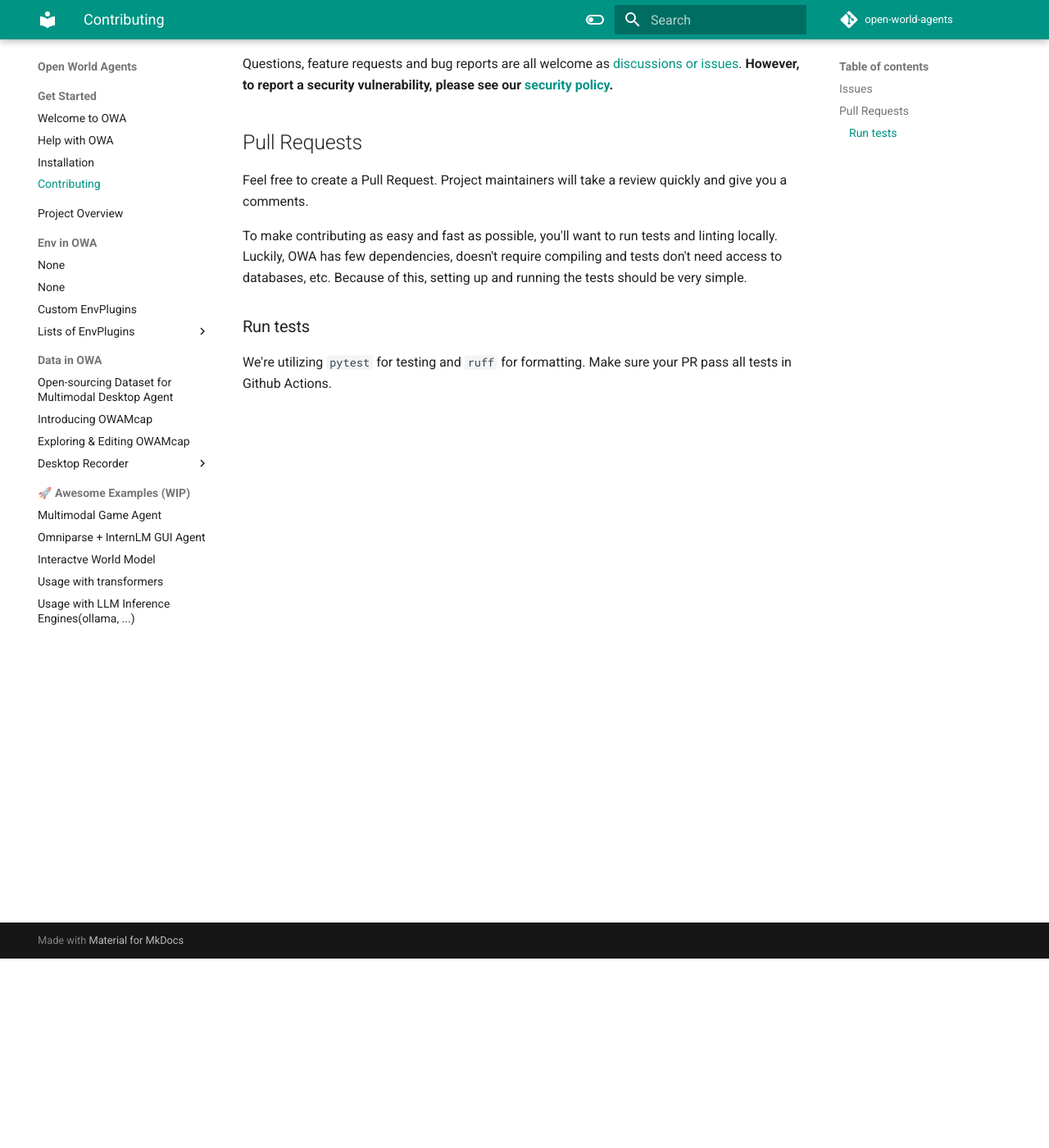
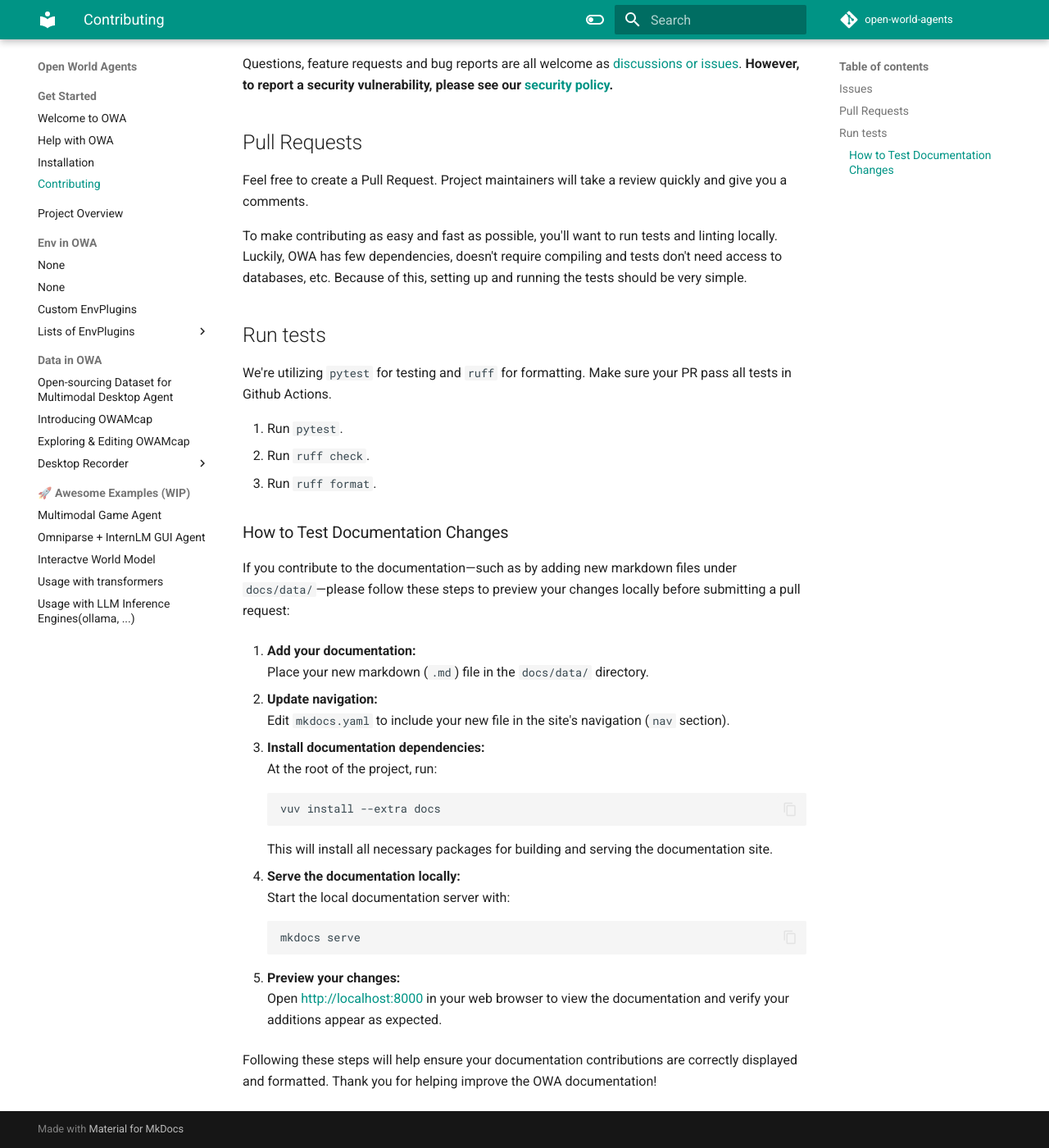
Before and after one commit to open-world-agents/open-world-agents, an MkDocs documentation site: the page built from docs/contributing.md, in a window 1280 px wide and 1400 px high, scrolled down 231 px. Shown: the whole window at 82% size. Built offline with MkDocs 1.6.1 and Material for MkDocs 9.7.7, drawn with Linux system fonts in a browser that asks for light colours; comment, search, counter and statistics services are not loaded.

Commit message:
docs: added test guide

````diff
--- a/docs/contributing.md
+++ b/docs/contributing.md
@@ -26,6 +26,38 @@
 OWA has few dependencies, doesn't require compiling and tests don't need access to databases, etc.
 Because of this, setting up and running the tests should be very simple.
 
-### Run tests
+## Run tests
 
 We're utilizing `pytest` for testing and `ruff` for formatting. Make sure your PR pass all tests in Github Actions.
+
+1. Run `pytest`.
+2. Run `ruff check`.
+3. Run `ruff format`.
+
+### How to Test Documentation Changes
+
+If you contribute to the documentation—such as by adding new markdown files under `docs/data/`—please follow these steps to preview your changes locally before submitting a pull request:
+
+1. **Add your documentation:**
+   Place your new markdown (`.md`) file in the `docs/data/` directory.
+
+2. **Update navigation:**
+   Edit `mkdocs.yaml` to include your new file in the site's navigation (`nav` section).
+
+3. **Install documentation dependencies:**
+   At the root of the project, run:
+   ```
+   vuv install --extra docs
+   ```
+   This will install all necessary packages for building and serving the documentation site.
+
+4. **Serve the documentation locally:**
+   Start the local documentation server with:
+   ```
+   mkdocs serve
+   ```
+
+5. **Preview your changes:**
+   Open [http://localhost:8000](http://localhost:8000) in your web browser to view the documentation and verify your additions appear as expected.
+
+Following these steps will help ensure your documentation contributions are correctly displayed and formatted. Thank you for helping improve the OWA documentation!
````
Also changed, not shown: 3 other files.
